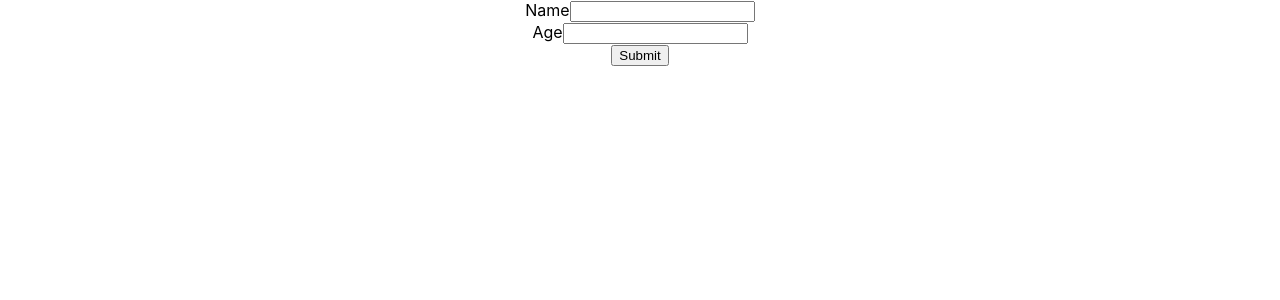
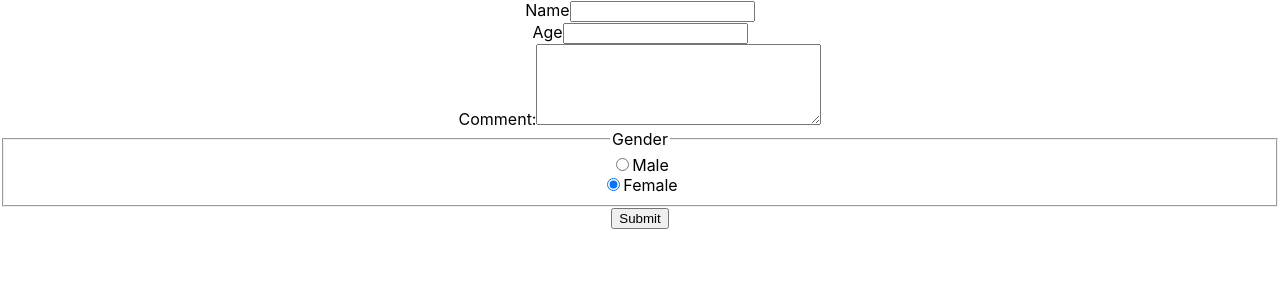
Before and after one commit to sanketjo96/react-training-slync, a React (Create React App) app in the folder my-app/: page / in a window 1280 px wide. Shown: the top 300 px of the page. Built offline with nearby package versions, Linux system fonts and the light colour scheme.

Commit message:
adding textarea and radio

```diff
--- a/my-app/src/Forms/MyForm.jsx
+++ b/my-app/src/Forms/MyForm.jsx
@@ -3,6 +3,7 @@ import React, { Component } from 'react'
 /**
  * 1. Note how react is taking care of updating input elements based on state
  * 2. Note how even handler gets 'e' to track even data
+ * 3. Note usage of preventDefault
  */
 export default class MyForm extends Component {
     constructor(props) {
@@ -10,7 +11,9 @@ export default class MyForm extends Component {
 
         this.state = {
             name: '',
-            age: undefined
+            age: undefined,
+            comment: '',
+            gender: 'female'
         }
     }
 
@@ -32,6 +35,14 @@ export default class MyForm extends Component {
         })
     }
 
+    handleComment = (e) => {
+        this.setState({ ...this.state, comment: e.target.value })
+    }
+
+    handleGender = (e) => {
+        this.setState({ ...this.state, gender: e.target.value })
+    }
+
     submit = (e) => {
         console.log(this.state)
         e.preventDefault()
@@ -50,9 +61,28 @@ export default class MyForm extends Component {
                         <label>Age</label>
                         <input type="number" value={this.state.age} onChange={this.handleAge}></input>
                     </div>
+                    <div>
+                        <label for="comment">Comment:</label>
+                        <textarea value={this.state.comment} onChange={this.handleComment} rows="5" cols="33"></textarea>
+                    </div>
+
+                    <div>
+                        <fieldset>
+                            <legend>Gender</legend>
+                            <div>
+                                <input type="radio" id="male" value="male" checked={this.state.gender === 'male'} onChange={this.handleGender} />
+                                <label for="male">Male</label>
+                            </div>
+                            <div>
+                                <input type="radio" id="female" value="female" checked={this.state.gender === 'female'} onChange={this.handleGender} />
+                                <label for="female">Female</label>
+                            </div>
+                        </fieldset>
+
+                    </div>
+
                     <button type='submit'>Submit</button>
                 </form>
-
             </div>
         )
     }
```
